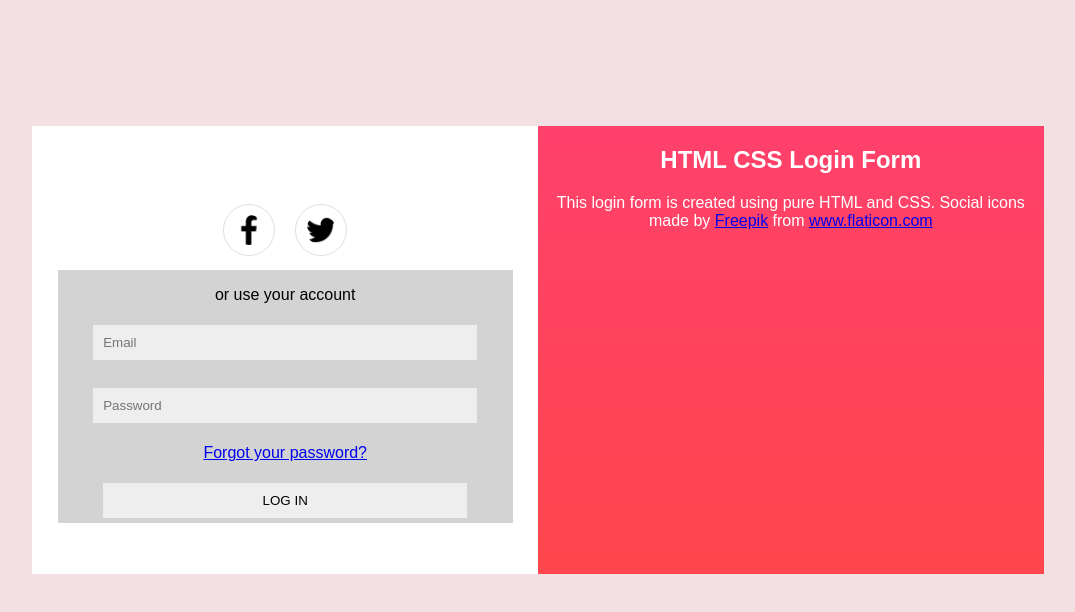
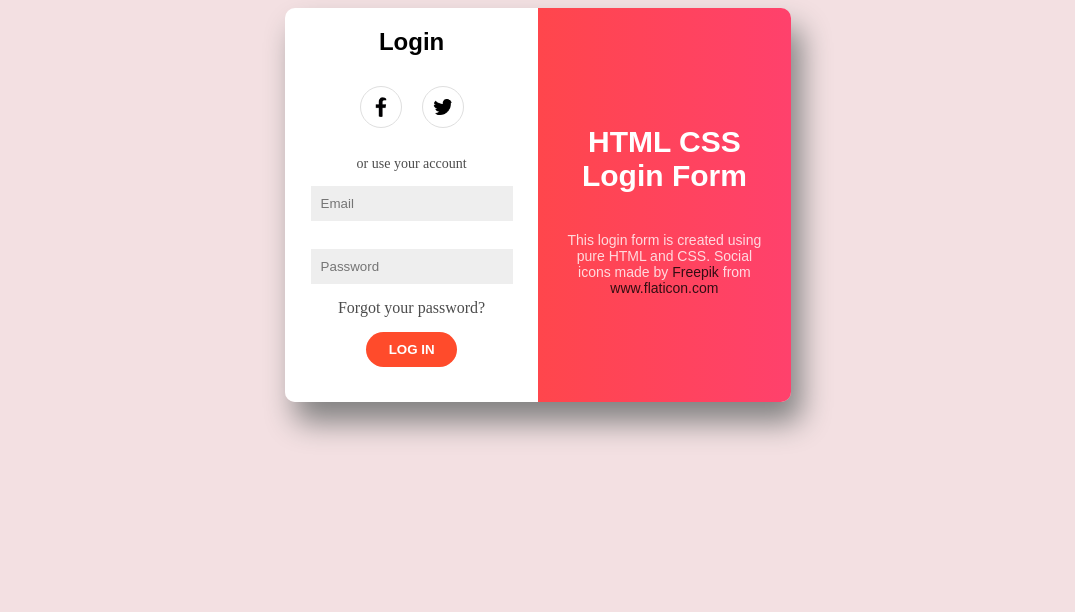
Before and after one commit to Ang3lorius/exercice9, a plain HTML site: page index.html in a window 1280 px wide. Shown: the whole page, without its empty margins (102-1177 px from the left). Drawn offline with Linux system fonts and the light colour scheme.

Commit message:
mise en page ok reste problème lors de changement de taille de fenêtre

```diff
--- a/assets/css/style.css
+++ b/assets/css/style.css
@@ -1,6 +1,12 @@
 /*dégradé coin bas droite de color:#ff416c à color:#ff464c*/
 /*border-radius pour les coins arrondis*/
+html{
+    width: 100%;
+    height: 100%;
+}
+
 body {
+    display:flex;
     background-color: #f3e0e2;
     font-family: sans-serif;
     /* justify-content: center; */
@@ -8,22 +14,25 @@ body {
 
 main {
     display: flex;
-    justify-content: center;
-    margin: 10%;
-    height: 80%;
-    /* width: 100%; */
+    /* justify-content: center; */
+    /* align-self: center; */
+    margin: auto;
+    height: 100%;
+    width: 40%;
+    border: solid transparent 0px;
+    border-radius: 10px;
+    box-shadow: 10px 20px 30px grey;
 }
 
-.login, .explain{
-    width: 50%;
-}
+
 .login {
     background-color: white;
     /* text-align: center; */
     display: flex;
     flex-direction: column;
-    /* width: 100%; */
-    /* height: 100%; */
+    width: 50%;
+    height: 100%;
+    border-radius: 10px 0 0 10px;
 }
 
 aside {
@@ -40,8 +49,7 @@ input {
 }
 
 #noir {
-    font-weight: 900;
-    /* align-self: center; */
+    font-weight: 800;
 }
 
 .logo {
@@ -62,36 +70,75 @@ img {
 }
 
 form {
-    background-color: lightgrey;
+    /* background-color: lightgrey; */
     width: 90%;
     margin-bottom: 10%;
     display: flex;
     flex-direction: column;
-    justify-content: center;
+    /* justify-content: center; */
+
 }
 
 form p {
     /* background-color: green; */
+    font-family: serif;
+    font-size: 14px;
+    opacity:0.7;
     /* align-self: center; */
 }
 
 input {
     background-color: #eeeeee;
     border: none;
-    margin: 5px;
+    margin-bottom: 10px;
     padding: 10px;
     width: 80%;
 }
 
-input:[button] {
-    width: 10% ;
+a{
+    text-decoration: none;
+    color: black
+}
+form a{
+    font-family: serif;
+    font-size: 16px;
+    margin: 5px;
+    opacity: 0.7;
+}
+
+input[type=submit]{
+    background-color:#ff4b2b;
+    color: white;
+    width: 40% ;
+    border-radius: 20px;
+    font-weight: 600;
+    margin-top: 10px;
 }
 
 .explain {
-    background-image: linear-gradient(180deg, #ff416c, #ff464c);
+    background-image: linear-gradient(90deg, #ff464c ,#ff416c);
+    width: 50%;
+    /* height: 100%; */
+    border-radius: 0 10px 10px 0;
+    display: flex;
+    flex-direction: column;
+    justify-content: center;
 }
 
-h2, .explain p{
+.explain p, .explain h2{
     color: white;
+    align-self: center;
+    width: 80%;
     text-align: center;
+    /* text-align: center; */
 }
+
+.explain h2{
+    font-size: 30px;
+    font-weight: 900;
+}
+
+.explain p{
+    font-size: 14px;
+    opacity: 0.8;
+}
--- a/index.html
+++ b/index.html
@@ -21,11 +21,11 @@
                 <div class="logo">
 
                     <a href="https://fr-fr.facebook.com/">
-                        <img src="assets/img/facebook-app-symbol.png" alt="logo facebook" width="30">
+                        <img src="assets/img/facebook-app-symbol.png" alt="logo facebook" width="20">
                     </a>
 
                     <a href="https://twitter.com/?lang=fr">
-                        <img src="assets/img/twitter.png" alt="logo twitter" width="30">
+                        <img src="assets/img/twitter.png" alt="logo twitter" width="20">
                     </a>
                 </div>
             </aside>
@@ -37,10 +37,8 @@
                 <input type="password" name="psw" id="password" placeholder="Password" />
 
             <!-- href à modifier pour la récupération de mot de passe -->
-                <a href="page_de_récup_de_mdp.html">
-                    <p>Forgot your password?</p>
-                </a>
-                <input type="button" value="LOG IN" />
+                <a href="page_de_récup_de_mdp.html">Forgot your password?</a>
+                <input type="submit" value="LOG IN" />
             </form>
         </section>
 
```
